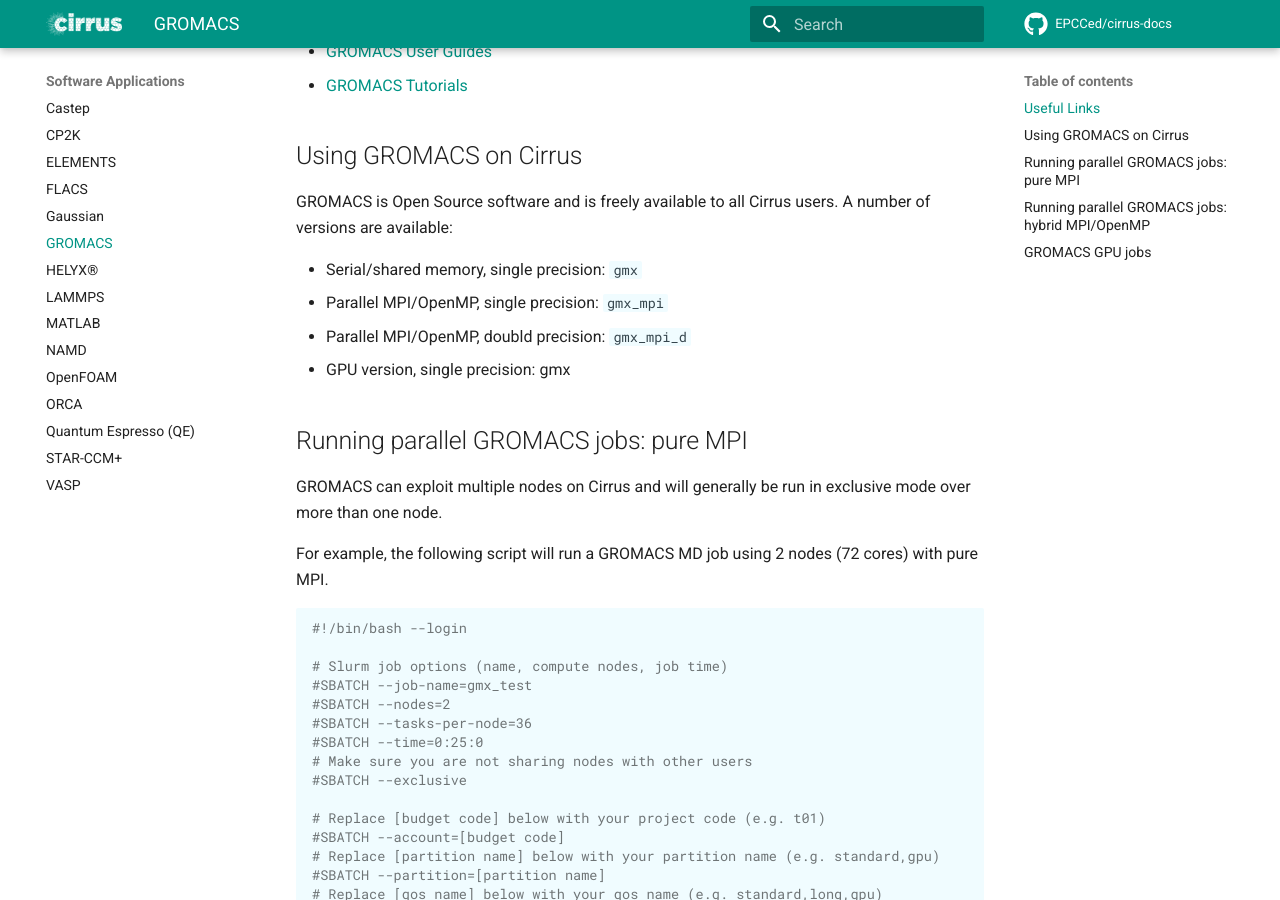
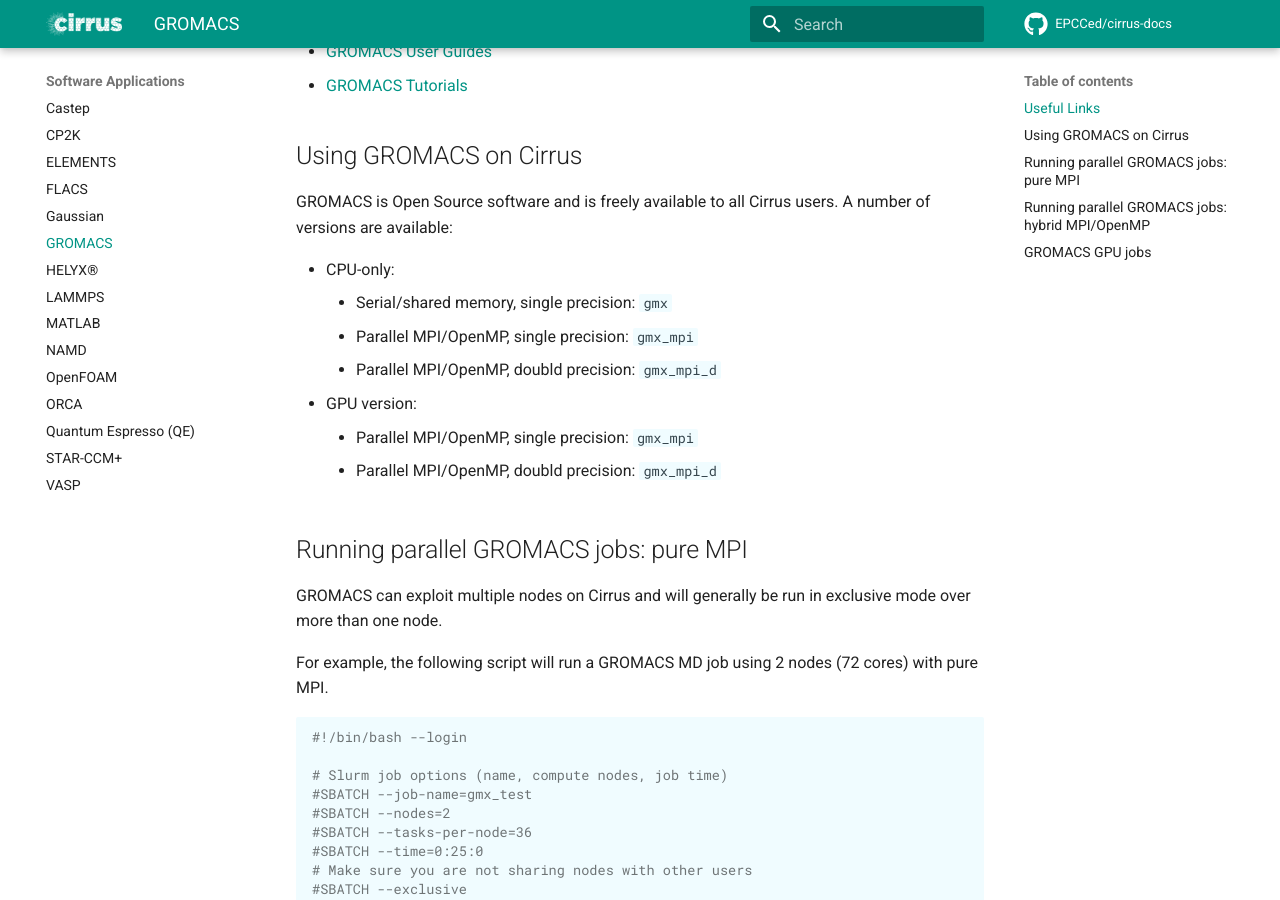
Before and after one commit to EPCCed/cirrus-docs, an MkDocs documentation site: the page built from docs/software-packages/gromacs.md, in a window 1280 px wide and 900 px high, scrolled down 433 px. Built offline with MkDocs 1.6.1 and Material for MkDocs 9.7.7, drawn with Linux system fonts in a browser that asks for light colours; comment, search, counter and statistics services are not loaded.

Commit message:
Added more detail on CPU/GPU executables

```diff
--- a/docs/software-packages/gromacs.md
+++ b/docs/software-packages/gromacs.md
@@ -19,10 +19,13 @@
 GROMACS is Open Source software and is freely available to all Cirrus
 users. A number of versions are available:
 
-- Serial/shared memory, single precision: `gmx`
-- Parallel MPI/OpenMP, single precision: `gmx_mpi`
-- Parallel MPI/OpenMP, doubld precision: `gmx_mpi_d`
-- GPU version, single precision: gmx
+- CPU-only:
+    - Serial/shared memory, single precision: `gmx`
+    - Parallel MPI/OpenMP, single precision: `gmx_mpi`
+    - Parallel MPI/OpenMP, doubld precision: `gmx_mpi_d`
+- GPU version:
+    - Parallel MPI/OpenMP, single precision: `gmx_mpi`
+    - Parallel MPI/OpenMP, doubld precision: `gmx_mpi_d`
 
 ## Running parallel GROMACS jobs: pure MPI
 
```
